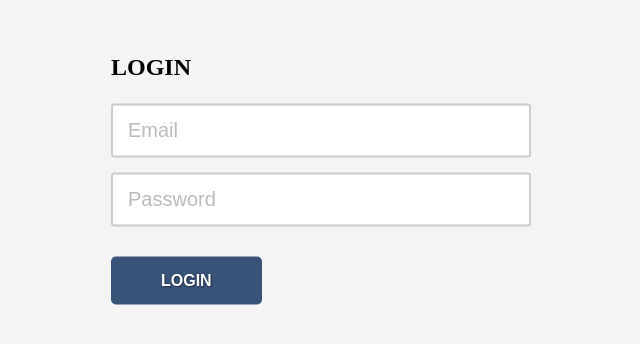
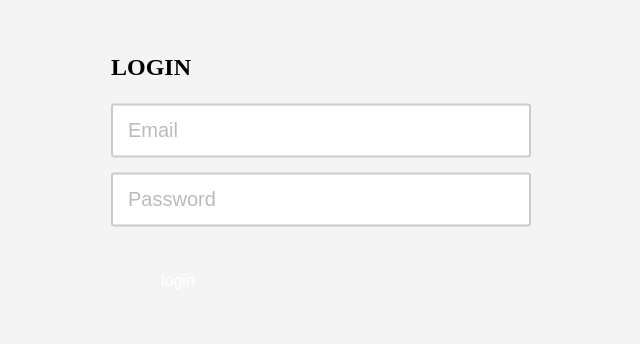
Before and after one commit to groupbwt-admin/quwi-test, a Nuxt app: page /login in a window 1280 px wide. Shown: the part 218-562 px from the top of the page, without its empty margins (319-959 px from the left). Built offline with nearby package versions, Linux system fonts and the light colour scheme.

Commit message:
style(scss): update styles in the login page

```diff
--- a/assets/scss/pages/login.scss
+++ b/assets/scss/pages/login.scss
@@ -38,13 +38,8 @@
     }
   }
 
-  .btn-main {
+  .btn {
     padding-right: 50px;
     padding-left: 50px;
-    background-color: #395378;
-    text-transform: uppercase;
-    text-shadow: 1px 1px 2px #202f44;
-    font-weight: bold;
-    border-radius: 5px;
   }
 }
--- a/pages/login.vue
+++ b/pages/login.vue
@@ -13,7 +13,7 @@
         <div class="form-block">
           <input type="password" class="form-field" placeholder="password">
         </div>
-        <button type="submit" class="btn btn-main">login</button>
+        <button type="submit" class="btn btn-blue">login</button>
       </form>
     </div>
   </section>
```
